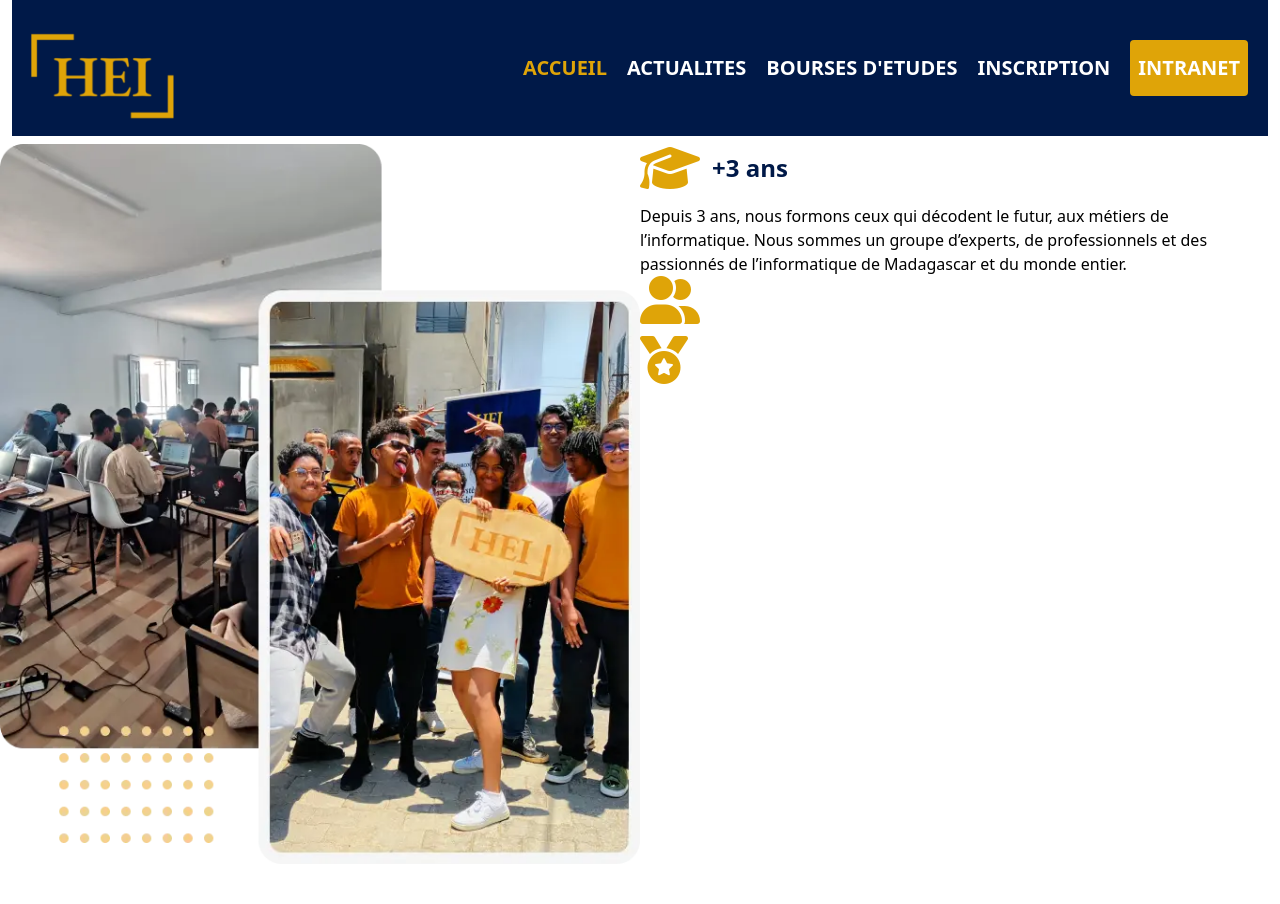
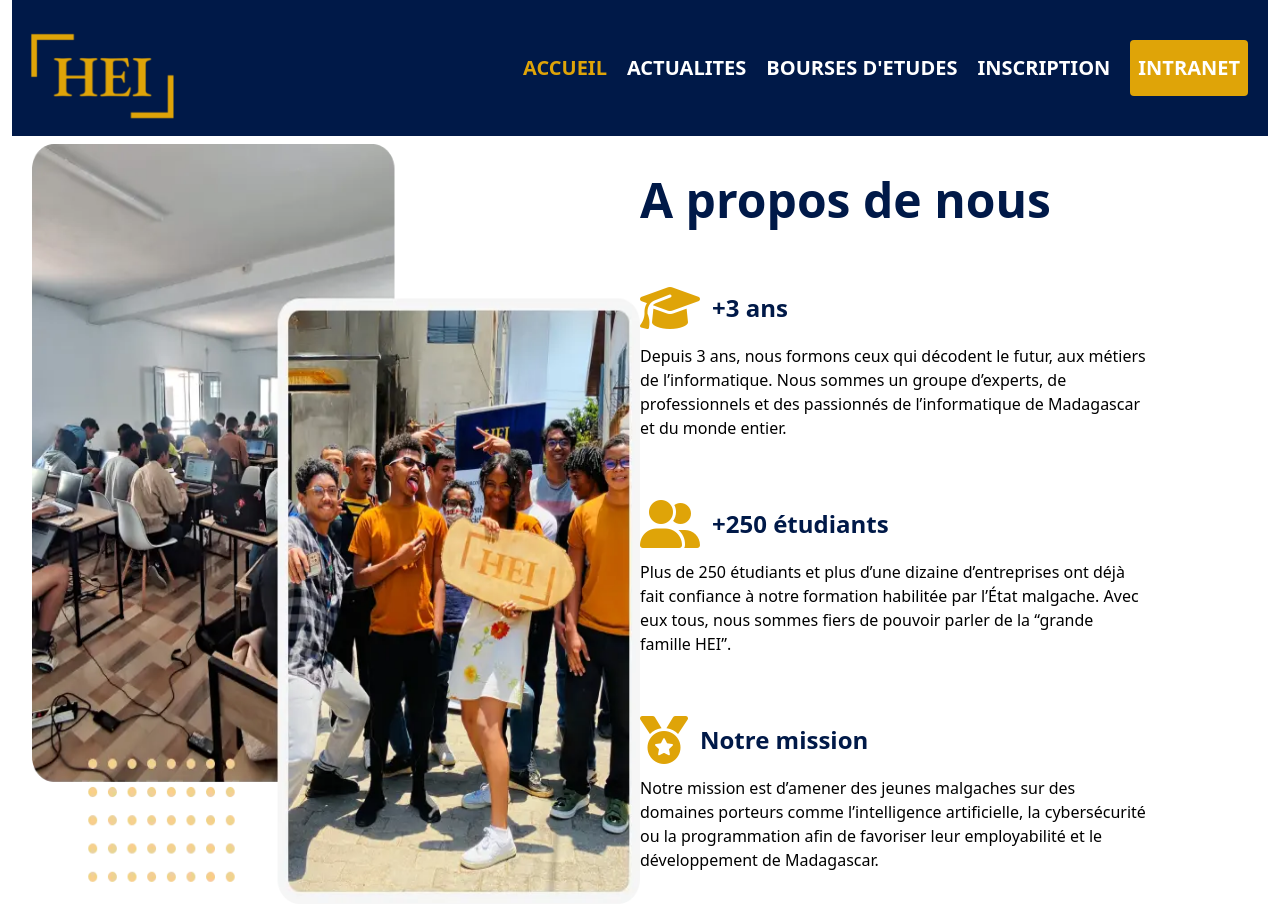
Before and after one commit to Mayah8124/New-HEI-home-page, a React (Vite) app: page / in a window 1280 px wide. Before the commit the page ends 864 px from the top, so only its background shows below. Built offline with nearby package versions, Linux system fonts and the light colour scheme.

Commit message:
feat:Add the missing fields

```diff
--- a/src/Components/About.jsx
+++ b/src/Components/About.jsx
@@ -1,10 +1,10 @@
 const About = () => {
     return (
         <>
-            <div className="grid grid-cols-2 mt-2">
-                <img src="../src/assets/images/A-propos-left-1.webp" alt="hei-happy-students" className="h-[90vh]"/>
-                <div>
-                    <h1></h1>
+            <div className="grid grid-cols-2 mt-2 mx-8 items-center">
+                <img src="../src/assets/images/A-propos-left-1.webp" alt="hei-happy-students" className="h-[95vh]"/>
+                <div className="font-[var(--hei-policy)] flex flex-col gap-15 mr-25">
+                    <h1 className="text-[var(--primary-color)] text-5xl font-bold">A propos de nous</h1>
                     <div className="flex flex-col gap-3">
                         <div className="flex flex-row gap-3 items-center text-[var(--secondary-color)]">
                             <div className="text-5xl">
@@ -12,25 +12,25 @@
                             </div>
                             <h1 className="text-[var(--primary-color)] text-2xl font-bold">+3 ans</h1>
                         </div>
-                        <p className="text-l mr-3 font-[var(--hei-policy)]">Depuis 3 ans, nous formons ceux qui décodent le futur, aux métiers de l’informatique. Nous sommes un groupe d’experts, de professionnels et des passionnés de l’informatique de Madagascar et du monde entier.</p>
+                        <p className="text-l font-[var(--hei-policy)]">Depuis 3 ans, nous formons ceux qui décodent le futur, aux métiers de l’informatique. Nous sommes un groupe d’experts, de professionnels et des passionnés de l’informatique de Madagascar et du monde entier.</p>
                     </div>
                     <div className="flex flex-col gap-3">
                         <div className="flex flex-row gap-3 items-center text-[var(--secondary-color)]">
                             <div className="text-5xl">
                                 <i class="fa-solid fa-user-group"></i>
                             </div>
-                            <h1></h1>
+                            <h1 className="text-[var(--primary-color)] text-2xl font-bold">+250 étudiants</h1>
                         </div>
-                        <p></p>
+                        <p className="text-l font-[var(--hei-policy)]">Plus de 250 étudiants et plus d’une dizaine d’entreprises ont déjà fait confiance à notre formation habilitée par l’État malgache. Avec eux tous, nous sommes fiers de pouvoir parler de la “grande famille HEI”.</p>
                     </div>
                     <div className="flex flex-col gap-3">
                         <div className="flex flex-row gap-3 items-center text-[var(--secondary-color)]">
                             <div className="text-5xl">
                                 <i class="fa-solid fa-medal"></i>
                             </div>
-                            <h1></h1>
+                            <h1 className="text-[var(--primary-color)] text-2xl font-bold">Notre mission</h1>
                         </div>
-                        <p></p>
+                        <p className="text-l font-[var(--hei-policy)]">Notre mission est d’amener des jeunes malgaches sur des domaines porteurs comme l’intelligence artificielle, la cybersécurité ou la programmation afin de favoriser leur employabilité et le développement de Madagascar.</p>
                     </div>
                 </div>
             </div>
```
